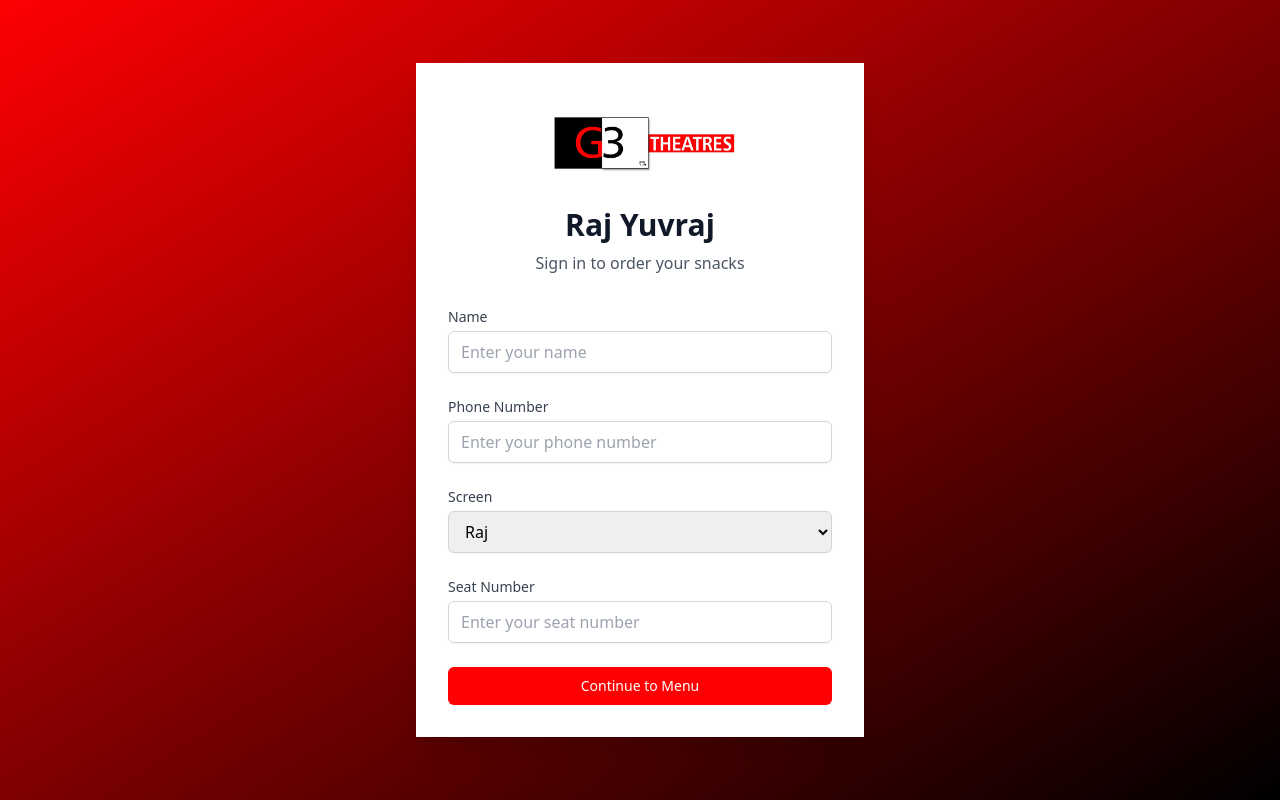
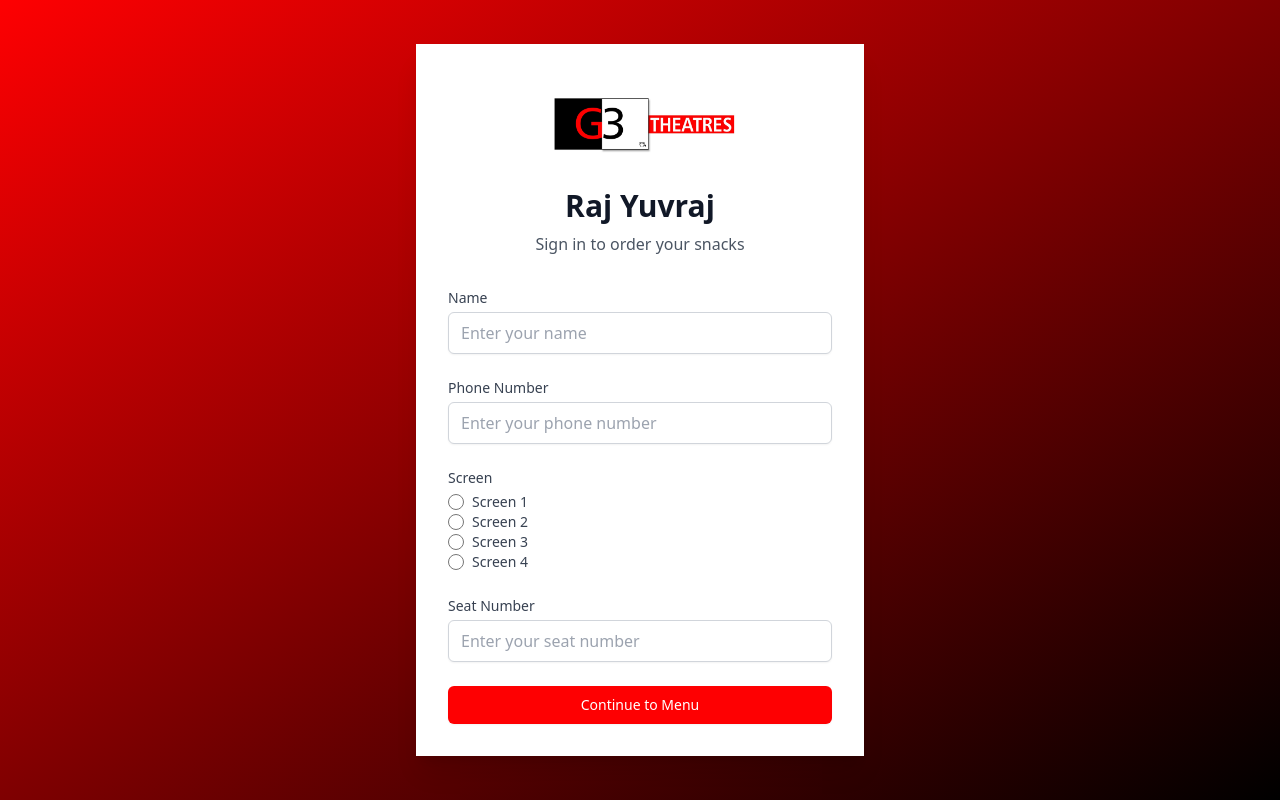
Before and after one commit to dineshnaiduavula/m2, a React (Vite) app: page / in a window 1280 px wide. Built offline with nearby package versions, Linux system fonts and the light colour scheme.

Commit message:
radio update

```diff
--- a/src/constants/categories.ts
+++ b/src/constants/categories.ts
@@ -8,6 +8,8 @@ export const FOOD_CATEGORIES = [
   ] as const;
 
   export const SCREENS = [
-    'Raj',
-    'Yuvraj'
+    'Screen 1',
+    'Screen 2',
+    'Screen 3',
+    'Screen 4'
   ] as const;
--- a/src/pages/Login.tsx
+++ b/src/pages/Login.tsx
@@ -12,7 +12,7 @@ function Login() {
     name: '',
     phone: '',
     seatNumber: '',
-    screen: String(SCREENS[0])
+    screen: String()
   });
 
   const handleSubmit = (e: React.FormEvent) => {
@@ -70,7 +70,7 @@ function Login() {
             />
           </div>
 
-          <div>
+          {/* <div>
             <label className="block text-sm font-medium text-gray-700">Screen</label>
             <select
               className="mt-1 block w-full px-3 py-2 border border-gray-300 rounded-md shadow-sm focus:outline-none focus:ring-[#fe0002] focus:border-[#fe0002]"
@@ -81,7 +81,28 @@ function Login() {
                 <option key={screen} value={screen}>{screen}</option>
               ))}
             </select>
-          </div>
+          </div> */}
+          <div>
+  <label className="block text-sm font-medium text-gray-700">Screen</label>
+  <div className="mt-1">
+    {SCREENS.map((screen) => (
+      <div key={screen} className="flex items-center">
+        <input
+          type="radio"
+          id={screen}
+          name="screen"
+          value={screen}
+          checked={formData.screen === screen}
+          onChange={(e) => setFormData({ ...formData, screen: e.target.value })}
+          className="h-4 w-4 text-[#fe0002] border-gray-300 focus:ring-[#fe0002]"
+        />
+        <label htmlFor={screen} className="ml-2 block text-sm text-gray-700">
+          {screen}
+        </label>
+      </div>
+    ))}
+  </div>
+</div>
 
           <div>
             <label className="block text-sm font-medium text-gray-700">Seat Number</label>
```
